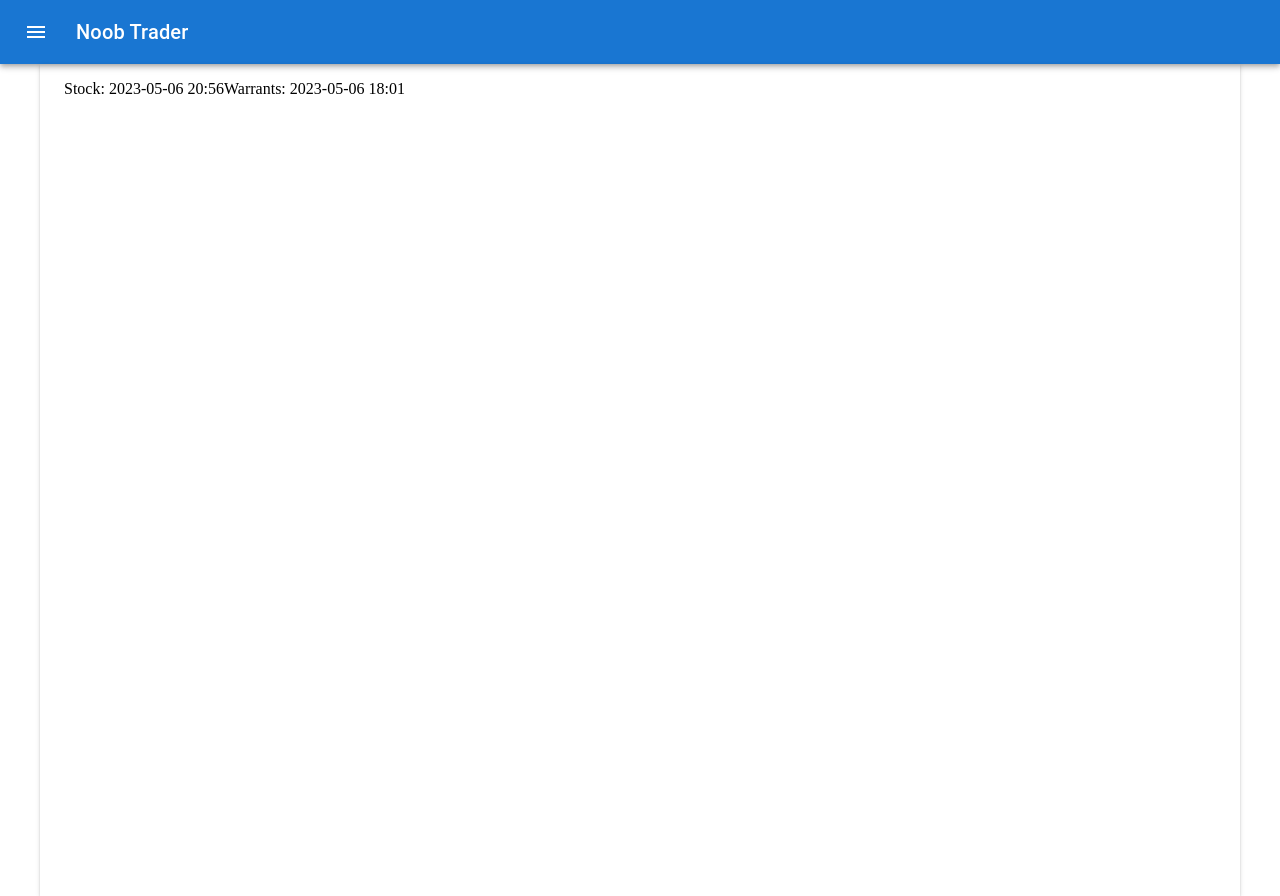
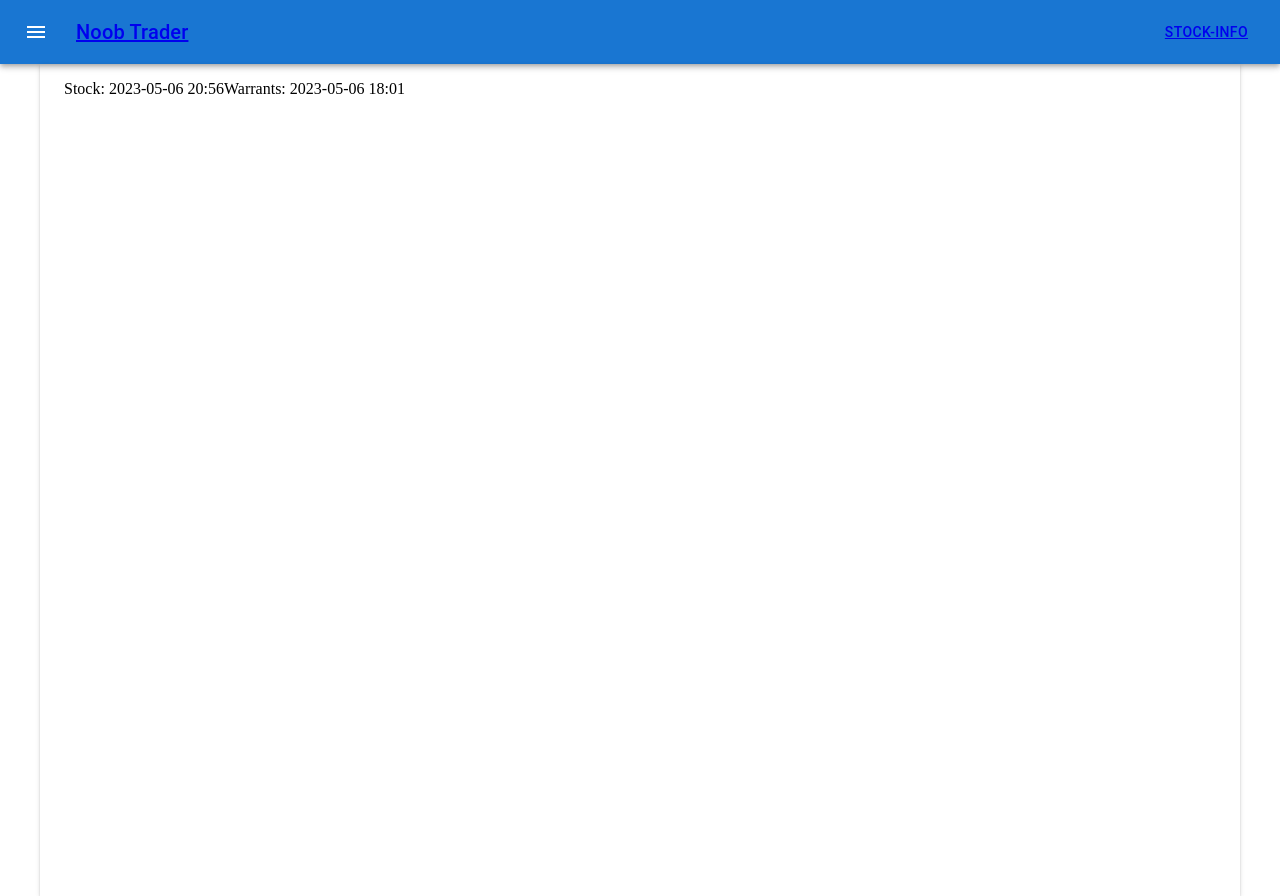
Before and after one commit to supayut/noob-trade-frontend, a Next.js app: page /stock in a window 1280 px wide. Built offline with nearby package versions, Linux system fonts and the light colour scheme.

Commit message:
Fix route

```diff
--- a/app/stock/page.tsx
+++ b/app/stock/page.tsx
@@ -1,3 +1,5 @@
+'use client'
+
 import logData from '../../public/json/log.json'
 
 export default function Page() {
--- a/components/ButtonAppBar.tsx
+++ b/components/ButtonAppBar.tsx
@@ -4,6 +4,8 @@ import Toolbar from '@mui/material/Toolbar'
 import Typography from '@mui/material/Typography'
 import IconButton from '@mui/material/IconButton'
 import MenuIcon from '@mui/icons-material/Menu'
+import Link from 'next/link';
+import Button from '@mui/material/Button'
 
 export default function ButtonAppBar() {
   return (
@@ -20,9 +22,10 @@ export default function ButtonAppBar() {
             <MenuIcon />
           </IconButton>
           <Typography variant="h6" component="div" sx={{ flexGrow: 1 }}>
-            Noob Trader
+            <Link href="/">Noob Trader</Link>
           </Typography>
-          {/* <Button color="inherit">Login</Button> */}
+
+          <Button color="inherit"><Link href="/stock">stock-info</Link></Button>
         </Toolbar>
       </AppBar>
     </Box>
--- a/next.config.js
+++ b/next.config.js
@@ -4,6 +4,7 @@ const path = require('path')
 const nextConfig = {
   experimental: {
     appDir: true,
+    typedRoutes: true,
   },
   reactStrictMode: true,
   output: 'export',
--- a/tsconfig.json
+++ b/tsconfig.json
@@ -33,7 +33,8 @@
     "next-env.d.ts",
     "**/*.ts",
     "**/*.tsx",
-    "build/types/**/*.ts"
+    "build/types/**/*.ts",
+    ".next/types/**/*.ts"
   ],
   "exclude": [
     "node_modules"
```
